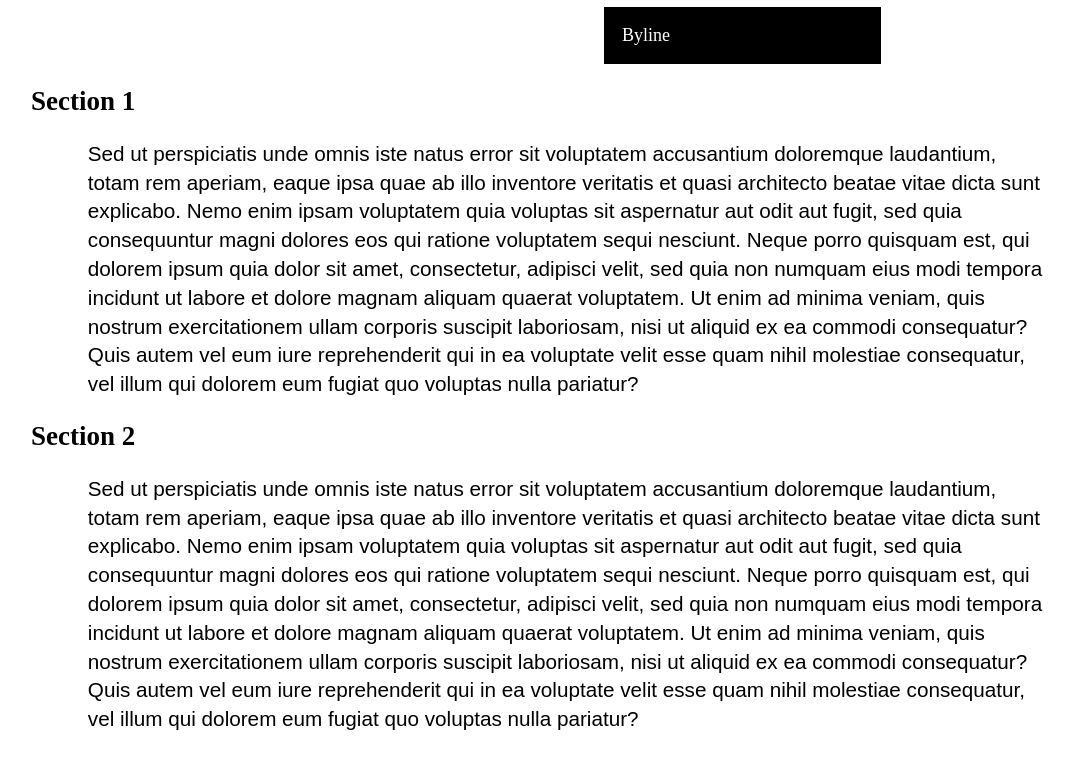
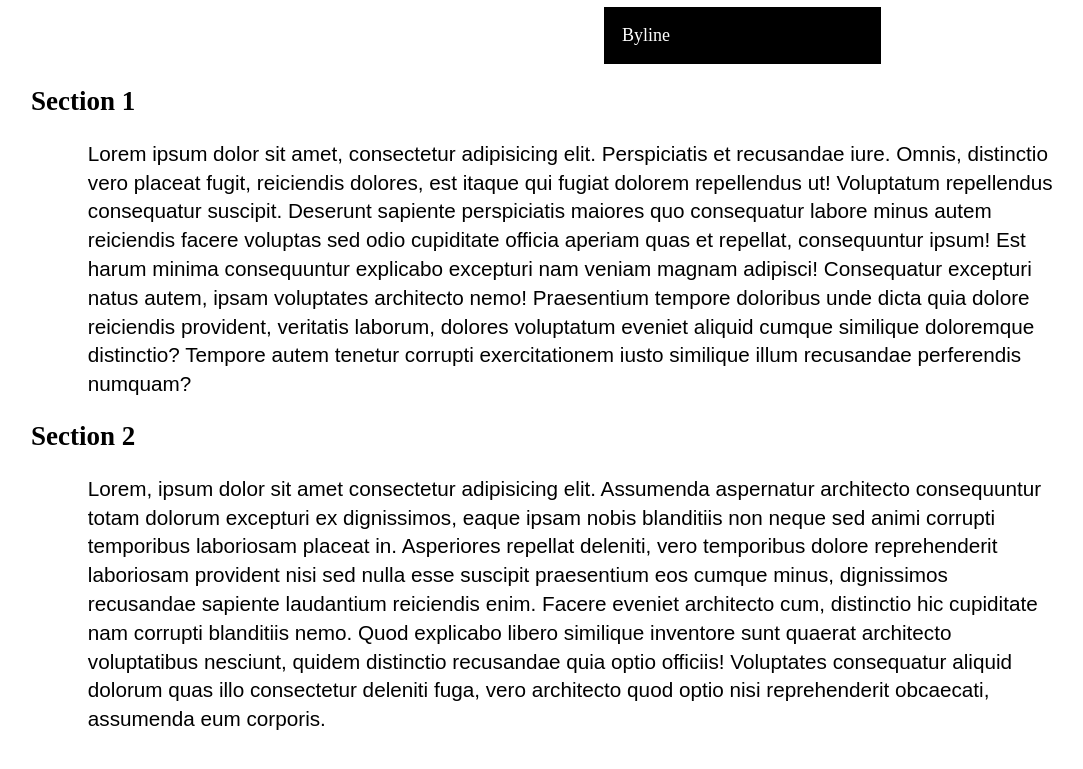
Before and after one commit to eamonnbell/css-grid-experiments, a plain HTML site: page experiment2.html in a window 1280 px wide. Shown: the part 507-1276 px from the top of the page, without its empty margins (41-1124 px from the left). Drawn offline with Linux system fonts and the light colour scheme.

Commit message:
Cosmetic fixes.

```diff
--- a/experiment2.html
+++ b/experiment2.html
@@ -1,12 +1,12 @@
 <!DOCTYPE html>
 <html lang="en">
+
 <head>
     <meta charset="UTF-8">
     <meta name="viewport" content="width=device-width, initial-scale=1.0">
     <meta http-equiv="X-UA-Compatible" content="ie=edge">
     <title>CSS Grid</title>
     <style>
-
     html {
             font-size: 18px;
         }
@@ -16,12 +16,10 @@
         }
 
         img {
-        max-width:100%;
-        max-height:100%;
+            max-width: 100%;
+            max-height: 100%;
             object-fit: contain;
-    }
-
-    // div {
+        } // div {
         border-style: solid;
         border-color: black;
         border-width: 1px;
@@ -46,7 +44,6 @@
     .b {
         grid-area: 2/2/2/2;
         background-color: darkblue;
-
     }
 
     .byline {
@@ -72,6 +69,7 @@
     }
     </style>
 </head>
+
 <body>
     <div class="header">
         <div class="box a">
@@ -91,26 +89,24 @@
 
     <h2>Section 1</h2>
     <section>
-            Sed ut perspiciatis unde omnis iste natus error sit voluptatem accusantium doloremque laudantium, totam rem aperiam, eaque
-            ipsa quae ab illo inventore veritatis et quasi architecto beatae vitae dicta sunt explicabo. Nemo enim ipsam
-            voluptatem quia voluptas sit aspernatur aut odit aut fugit, sed quia consequuntur magni dolores eos qui ratione
-            voluptatem sequi nesciunt. Neque porro quisquam est, qui dolorem ipsum quia dolor sit amet, consectetur, adipisci
-            velit, sed quia non numquam eius modi tempora incidunt ut labore et dolore magnam aliquam quaerat voluptatem.
-            Ut enim ad minima veniam, quis nostrum exercitationem ullam corporis suscipit laboriosam, nisi ut aliquid ex
-            ea commodi consequatur? Quis autem vel eum iure reprehenderit qui in ea voluptate velit esse quam nihil molestiae
-            consequatur, vel illum qui dolorem eum fugiat quo voluptas nulla pariatur?
+        Lorem ipsum dolor sit amet, consectetur adipisicing elit. Perspiciatis et recusandae iure. Omnis, distinctio vero placeat
+        fugit, reiciendis dolores, est itaque qui fugiat dolorem repellendus ut! Voluptatum repellendus consequatur suscipit.
+        Deserunt sapiente perspiciatis maiores quo consequatur labore minus autem reiciendis facere voluptas sed odio cupiditate
+        officia aperiam quas et repellat, consequuntur ipsum! Est harum minima consequuntur explicabo excepturi nam veniam
+        magnam adipisci! Consequatur excepturi natus autem, ipsam voluptates architecto nemo! Praesentium tempore doloribus
+        unde dicta quia dolore reiciendis provident, veritatis laborum, dolores voluptatum eveniet aliquid cumque similique
+        doloremque distinctio? Tempore autem tenetur corrupti exercitationem iusto similique illum recusandae perferendis
+        numquam?
     </section>
+    <h2>Section 2</h2>
+    <section>Lorem, ipsum dolor sit amet consectetur adipisicing elit. Assumenda aspernatur architecto consequuntur totam dolorum
+        excepturi ex dignissimos, eaque ipsam nobis blanditiis non neque sed animi corrupti temporibus laboriosam placeat
+        in. Asperiores repellat deleniti, vero temporibus dolore reprehenderit laboriosam provident nisi sed nulla esse suscipit
+        praesentium eos cumque minus, dignissimos recusandae sapiente laudantium reiciendis enim. Facere eveniet architecto
+        cum, distinctio hic cupiditate nam corrupti blanditiis nemo. Quod explicabo libero similique inventore sunt quaerat
+        architecto voluptatibus nesciunt, quidem distinctio recusandae quia optio officiis! Voluptates consequatur aliquid
+        dolorum quas illo consectetur deleniti fuga, vero architecto quod optio nisi reprehenderit obcaecati, assumenda eum
+        corporis.</section>
+</body>
 
-    <h2>Section 2</h2>
-    <section>
-            Sed ut perspiciatis unde omnis iste natus error sit voluptatem accusantium doloremque laudantium, totam rem aperiam, eaque
-           ipsa quae ab illo inventore veritatis et quasi architecto beatae vitae dicta sunt explicabo. Nemo enim ipsam
-           voluptatem quia voluptas sit aspernatur aut odit aut fugit, sed quia consequuntur magni dolores eos qui ratione
-           voluptatem sequi nesciunt. Neque porro quisquam est, qui dolorem ipsum quia dolor sit amet, consectetur, adipisci
-           velit, sed quia non numquam eius modi tempora incidunt ut labore et dolore magnam aliquam quaerat voluptatem.
-           Ut enim ad minima veniam, quis nostrum exercitationem ullam corporis suscipit laboriosam, nisi ut aliquid ex
-           ea commodi consequatur? Quis autem vel eum iure reprehenderit qui in ea voluptate velit esse quam nihil molestiae
-           consequatur, vel illum qui dolorem eum fugiat quo voluptas nulla pariatur?
-   </section>
-</body>
 </html>
```
Also changed, not shown: experiment3.html (+1 -1 lines). Lines whose indentation alone changed are shown as unchanged.
